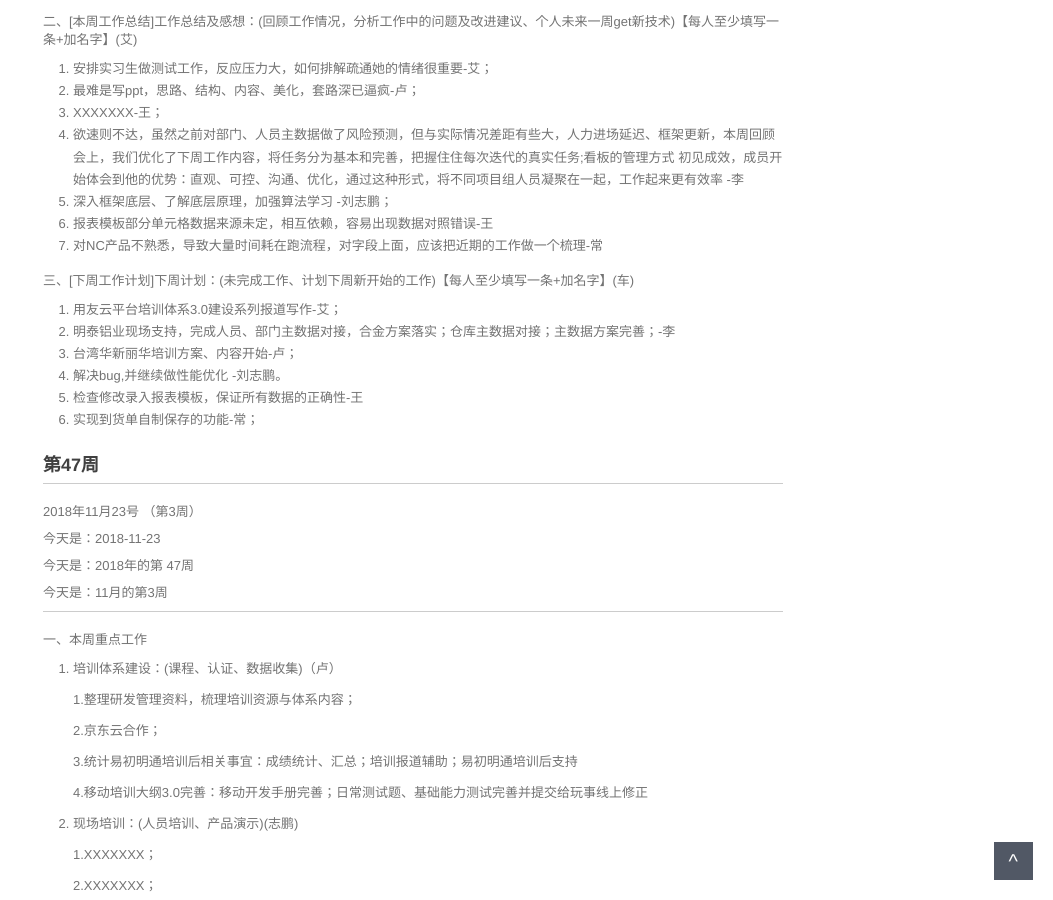
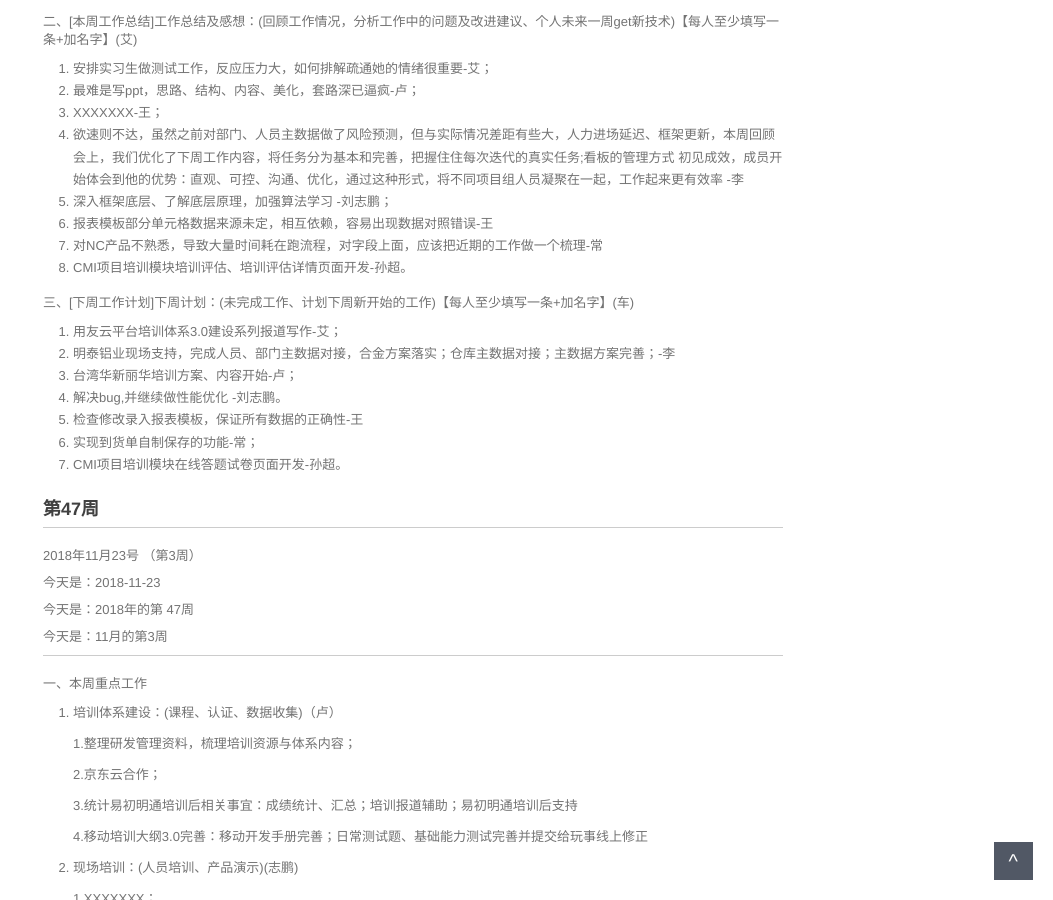
Before and after one commit to walllFlower/blog, a Jekyll site: the page built from _posts/2018-07-17-day_report_cxz.md, in a window 1280 px wide and 900 px high, scrolled down 1195 px. Shown: the whole window, without its empty margins (227-1280 px from the left). Built offline with Jekyll 4.4.1, drawn with Linux system fonts in a browser that asks for light colours; comment, search, counter and statistics services are not loaded.

Commit message:
Update 2018-07-17-day_report_cxz.md

```diff
--- a/_posts/2018-07-17-day_report_cxz.md
+++ b/_posts/2018-07-17-day_report_cxz.md
@@ -75,6 +75,7 @@ categories: 技术运营工作周报
 5. 深入框架底层、了解底层原理，加强算法学习 -刘志鹏；
 6. 报表模板部分单元格数据来源未定，相互依赖，容易出现数据对照错误-王
 7. 对NC产品不熟悉，导致大量时间耗在跑流程，对字段上面，应该把近期的工作做一个梳理-常
+8. CMI项目培训模块培训评估、培训评估详情页面开发-孙超。
 
 
 三、[下周工作计划]下周计划：(未完成工作、计划下周新开始的工作)【每人至少填写一条+加名字】(车)
@@ -85,7 +86,7 @@ categories: 技术运营工作周报
 4. 解决bug,并继续做性能优化 -刘志鹏。
 5. 检查修改录入报表模板，保证所有数据的正确性-王
 6. 实现到货单自制保存的功能-常；
-
+7. CMI项目培训模块在线答题试卷页面开发-孙超。
 
 
 ###  第47周
```
